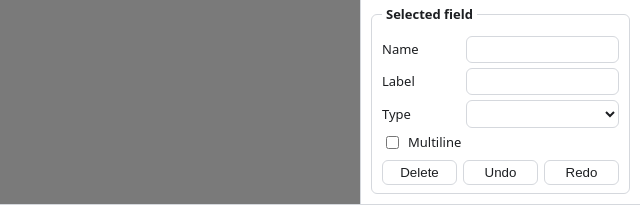
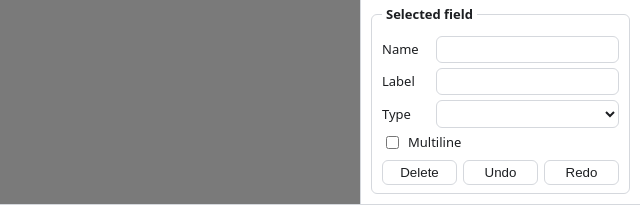
Before and after one commit to PeterHeliko/pdf-form-automator, a website built with Vite: page web/index.html in a window 1280 px wide. Shown: the part 568-774 px from the top of the page, 640-1280 px from the left. Built offline with nearby package versions, Linux system fonts and the light colour scheme.

Commit message:
translation updates

```diff
--- a/web/src/styles.css
+++ b/web/src/styles.css
@@ -243,8 +243,8 @@ select, input[type="text"] {
 #editor { border: 1px solid var(--border); border-radius: 6px; padding: 8px 10px; margin: 0; min-width: 0; }
 #editor input[type="text"], #editor select { width: 100%; min-width: 0; }
 #editor legend { padding: 0 4px; font-weight: 600; }
-/* label column must fit the longest translation ("Beschriftung") */
-#editor label { display: grid; grid-template-columns: 78px 1fr; align-items: center; gap: 6px; margin: 5px 0; }
+/* label column only needs to fit the short field labels (Name/Label/Type) */
+#editor label { display: grid; grid-template-columns: 48px 1fr; align-items: center; gap: 6px; margin: 5px 0; }
 #editor label.check { display: flex; }
 #editor .btnrow { display: flex; flex-wrap: wrap; gap: 6px; margin-top: 8px; }
 #editor .btnrow button { flex: 1; padding: 4px 6px; white-space: nowrap; min-width: 0; }
--- a/web/src/ui/app.ts
+++ b/web/src/ui/app.ts
@@ -125,6 +125,8 @@ export class App {
     title("btn-delete", t("deleteTitle"));
     set("btn-undo", t("undo"));
     set("btn-redo", t("redo"));
+    title("btn-undo", t("undoTitle"));
+    title("btn-redo", t("redoTitle"));
     set("drop-hint", t("dropHint"));
     document.documentElement.lang = currentLang();
     // field-type display names in both type selects
--- a/web/src/ui/i18n.ts
+++ b/web/src/ui/i18n.ts
@@ -35,6 +35,8 @@ const STRINGS = {
     deleteTitle: "Del",
     undo: "Undo",
     redo: "Redo",
+    undoTitle: "Undo (Ctrl+Z)",
+    redoTitle: "Redo (Ctrl+Y)",
     unnamed: "(unnamed)",
     emptyLine1: "Open a flat PDF form — likely fill-in areas are detected and turned into real, fillable AcroForm fields (text, checkbox, date, signature).",
     emptyLine2: "Everything runs locally in your browser; no file leaves this machine.",
@@ -94,13 +96,15 @@ const STRINGS = {
     selectedField: "Ausgewähltes Feld",
     selectedFields: "Ausgewählte Felder ({n})",
     fName: "Name",
-    fLabel: "Beschriftung",
+    fLabel: "Label",
     fType: "Typ",
     fMultiline: "Mehrzeilig",
     delete: "Löschen",
     deleteTitle: "Entf",
-    undo: "Rückgängig",
-    redo: "Wiederholen",
+    undo: "↶",
+    redo: "↷",
+    undoTitle: "Rückgängig (Strg+Z)",
+    redoTitle: "Wiederholen (Strg+Y)",
     unnamed: "(unbenannt)",
     emptyLine1: "Ein flaches PDF-Formular öffnen — mögliche Ausfüllbereiche werden erkannt und in echte, ausfüllbare AcroForm-Felder umgewandelt (Text, Checkbox, Datum, Unterschrift).",
     emptyLine2: "Alles läuft lokal im Browser; keine Datei verlässt diesen Rechner.",
```
